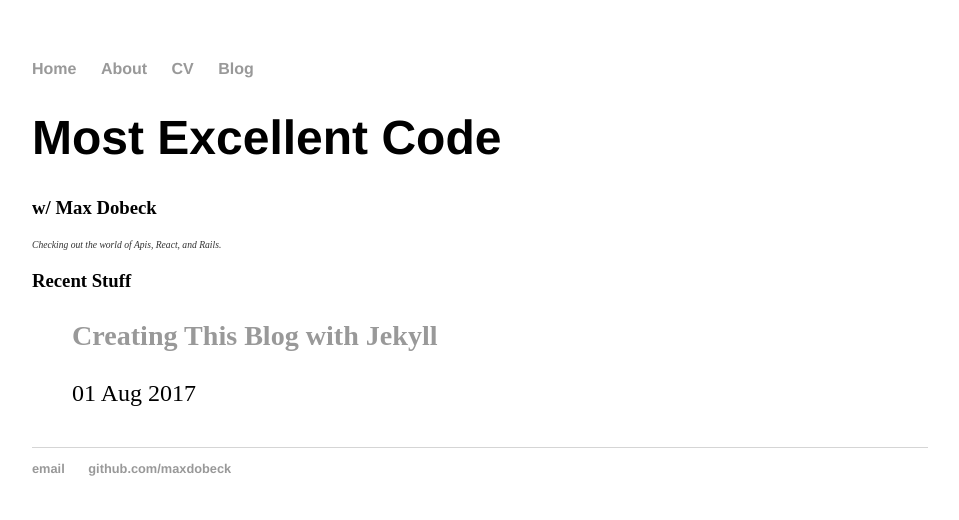
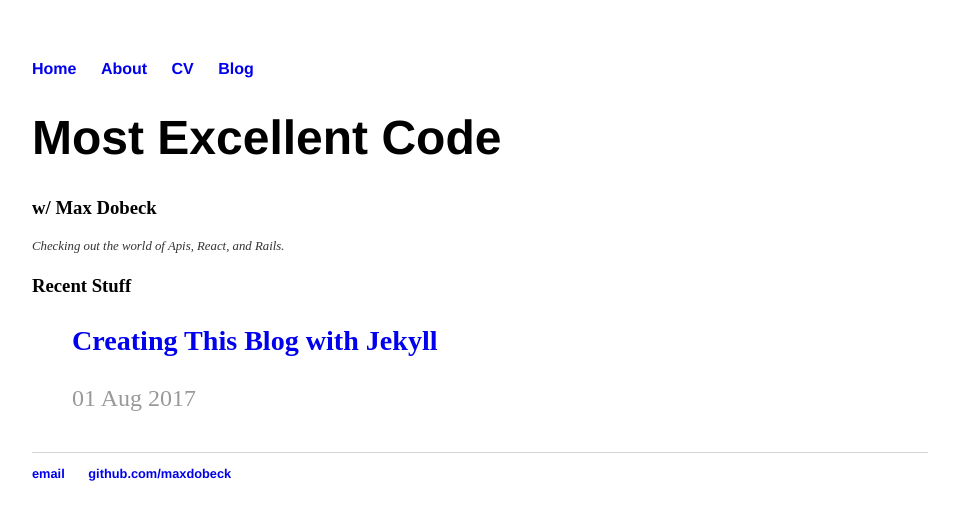
Before and after one commit to maxdobeck/maxdobeck.github.io, a Jekyll site: the page built from index.html, in a window 1280 px wide. Shown: the top 520 px of the page, without its empty margins (160-1119 px from the left). Built offline with Jekyll 4.4.1, drawn with Linux system fonts in a browser that asks for light colours.

Commit message:
Changed the colors around to make it pretty.

```diff
--- a/css/main.css
+++ b/css/main.css
@@ -14,11 +14,10 @@ nav ul li, footer ul li {
 }
 .subtitle {
     font-style: italic;
-    font-size: 60%;
+    font-size: 80%;
 }
 a {
     text-decoration: none;
-    color: #999;
 }
 a:hover {
     text-decoration: underline;
@@ -45,3 +44,10 @@ ul.posts {
 ul.posts li {
     list-style: none;
 }
+
+.postTitle {
+}
+
+.postDate {
+    color: #999;
+}
--- a/index.html
+++ b/index.html
@@ -12,8 +12,8 @@ title: Maximum Code
   <h3>Recent Stuff</h3>
   <ul class="posts">
     {% for post in site.posts %}
-      <a href="{{ post.url }}" title="{{ post.title }}"><h3>{{ post.title }}</h3></a>
-      <li><span>{{ post.date | date_to_string }}</span> </li>
+      <a href="{{ post.url }}" title="{{ post.title }}"><h3 class="postTitle">{{ post.title }}</h3></a>
+      <li><span class="postDate">{{ post.date | date_to_string }}</span> </li>
     {% endfor %}
   </ul>
 </div>
```
